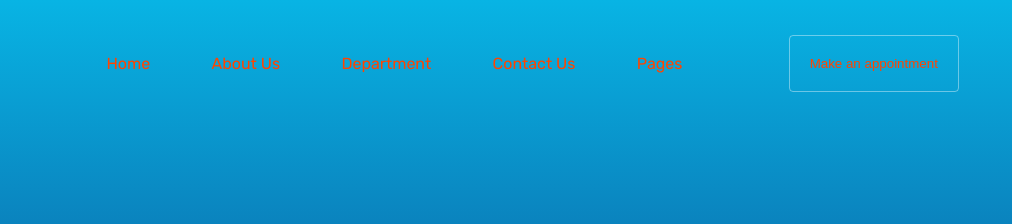
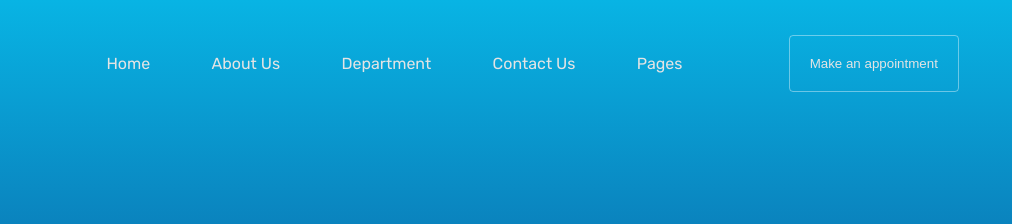
Before and after one commit to Eduard-Ocunschi/Learning-Project-Le-Beauty, a plain HTML site: page index.html in a window 1280 px wide. Shown: the top 224 px of the page, 268-1280 px from the left. Drawn offline with nearby package versions, Linux system fonts and the light colour scheme; files that its build step writes are made by us from their sources; a web font is replaced by a local one.

Commit message:
Changing test value of color variable to initial color

```diff
--- a/style.scss
+++ b/style.scss
@@ -11,8 +11,7 @@ html {
 }
 
 // COLORS
-// $white: #e4e4e4;
-$white: orangered;
+$white: #e4e4e4;
 $azure: #08b4e4;
 $nice-blue: #0b74b2;
 $twilight-blue: #0e418a;
```
